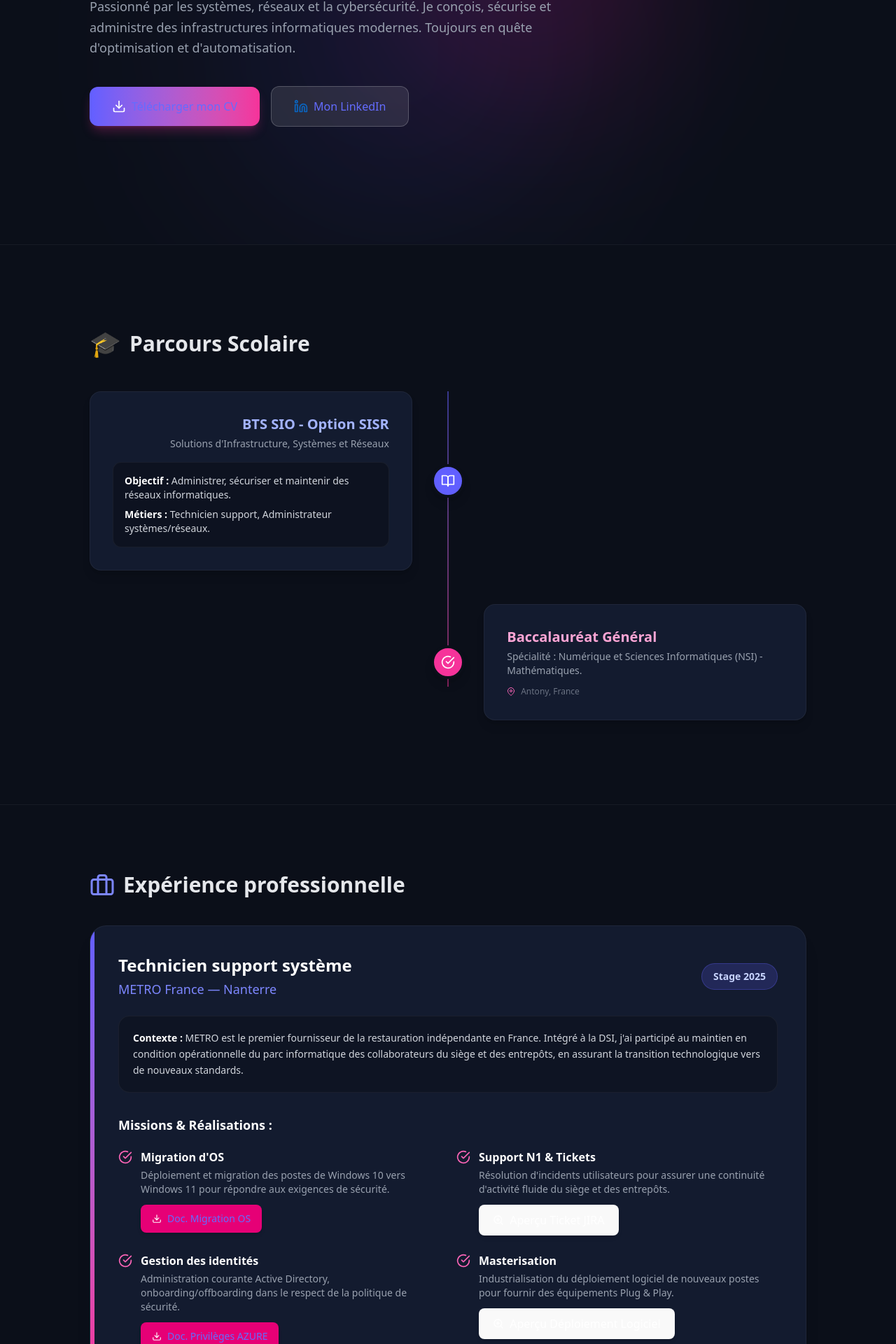
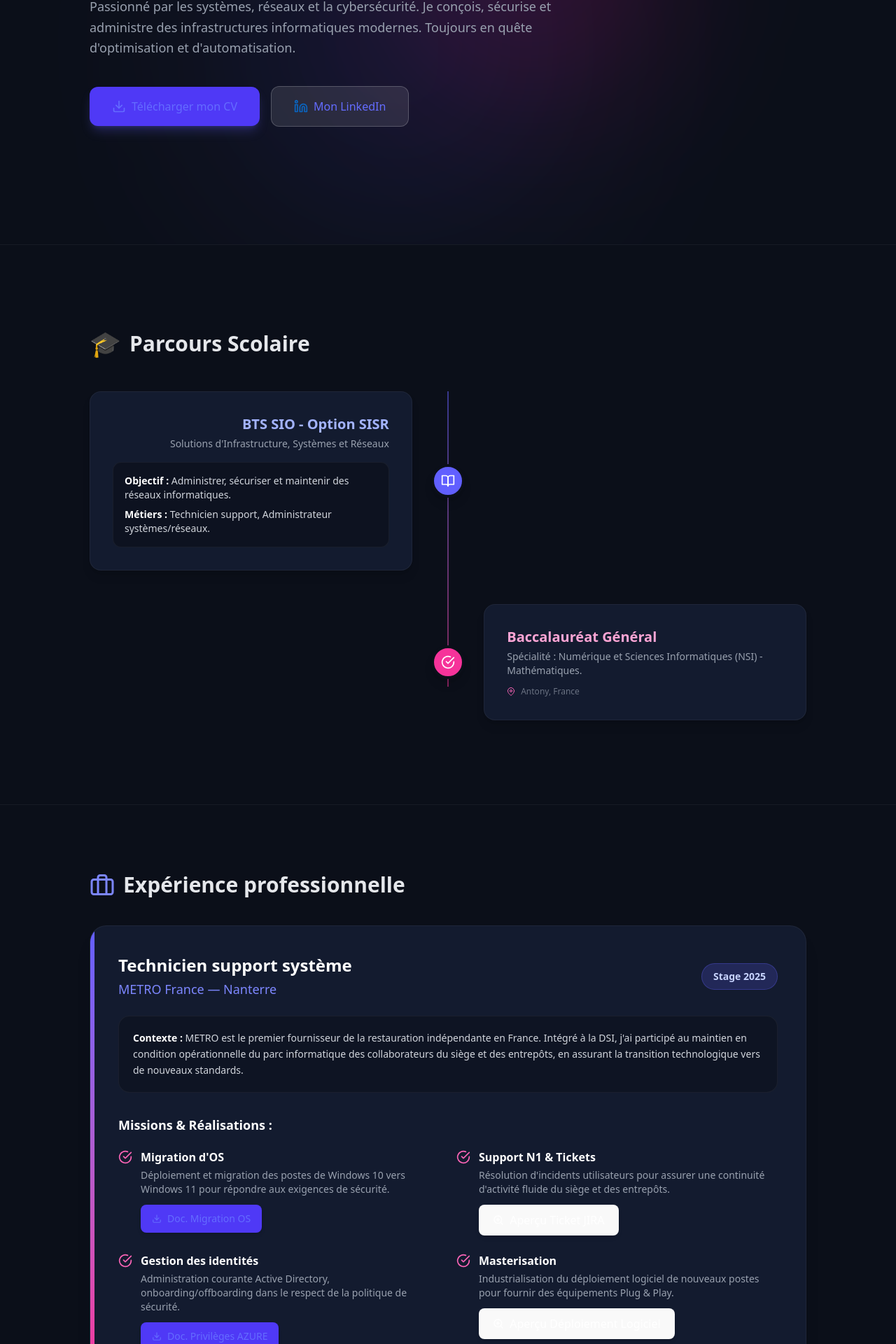
Before and after one commit to maminiainarxft/portfolio-maminiaina, a React (Vite) app: page / in a window 1280 px wide. Shown: the part 451-2371 px from the top of the page at 70% size. Built offline with nearby package versions, Linux system fonts and the light colour scheme.

Commit message:
color changes

```diff
--- a/src/App.jsx
+++ b/src/App.jsx
@@ -257,9 +257,9 @@ export default function Portfolio() {
             <div className="mt-10 flex flex-wrap gap-4 items-center">
               <a
                 href="./RAFETRAHARIVONY-Maminiaina-Landry.pdf" download="RAFETRAHARIVONY-Maminiaina-Landry.pdf"
-                className="inline-flex items-center gap-2 px-8 py-4 rounded-xl bg-gradient-to-r from-indigo-500 to-pink-500 text-white font-bold shadow-lg shadow-pink-500/25 hover:shadow-pink-500/40 hover:-translate-y-1 transition-all duration-300"
+                className="inline-flex items-center gap-2 px-8 py-4 rounded-xl bg-indigo-600 hover:bg-indigo-500 text-white font-bold shadow-lg shadow-indigo-500/25 hover:shadow-indigo-500/40 hover:-translate-y-1 transition-all duration-300"
               >
-                <FiDownload className="text-white text-xl" /> Télécharger mon CV
+                <FiDownload className="text-xl" /> Télécharger mon CV
               </a>
               <a
                 href={CV.linkedin} target="_blank" rel="noreferrer"
@@ -356,8 +356,8 @@ export default function Portfolio() {
                         <p className="text-sm text-gray-400">Déploiement et migration des postes de Windows 10 vers Windows 11 pour répondre aux exigences de sécurité.</p>
                       </div>
                     </div>
-                    <a href="./Documentation_Migration_OS.pdf" download className="ml-8 inline-flex items-center gap-2 text-sm font-bold bg-pink-600 hover:bg-pink-500 text-white px-4 py-2.5 rounded-lg transition-colors shadow-md w-fit">
-                      <FiDownload className="text-white" /> Doc. Migration OS
+                    <a href="./Documentation_Migration_OS.pdf" download className="ml-8 inline-flex items-center gap-2 text-sm font-bold bg-indigo-600 hover:bg-indigo-500 text-white px-4 py-2.5 rounded-lg transition-colors shadow-md w-fit">
+                      <FiDownload /> Doc. Migration OS
                     </a>
                   </div>
 
@@ -370,8 +370,8 @@ export default function Portfolio() {
                         <p className="text-sm text-gray-400">Résolution d'incidents utilisateurs pour assurer une continuité d'activité fluide du siège et des entrepôts.</p>
                       </div>
                     </div>
-                    <button onClick={() => setZoomedImage('./Exemple ticket JIRA.png')} className="ml-8 inline-flex items-center gap-2 text-sm font-bold bg-pink-600 hover:bg-pink-500 text-white px-4 py-2.5 rounded-lg transition-colors shadow-md w-fit">
-                      <FiZoomIn className="text-white" /> Aperçu Ticket JIRA
+                    <button onClick={() => setZoomedImage('./Exemple ticket JIRA.png')} className="ml-8 inline-flex items-center gap-2 text-sm font-bold bg-indigo-600 hover:bg-indigo-500 text-white px-4 py-2.5 rounded-lg transition-colors shadow-md w-fit">
+                      <FiZoomIn /> Aperçu Ticket JIRA
                     </button>
                   </div>
 
@@ -384,8 +384,8 @@ export default function Portfolio() {
                         <p className="text-sm text-gray-400">Administration courante Active Directory, onboarding/offboarding dans le respect de la politique de sécurité.</p>
                       </div>
                     </div>
-                    <a href="./Gestion de privilège AZURE.pdf" download className="ml-8 inline-flex items-center gap-2 text-sm font-bold bg-pink-600 hover:bg-pink-500 text-white px-4 py-2.5 rounded-lg transition-colors shadow-md w-fit">
-                      <FiDownload className="text-white" /> Doc. Privilèges AZURE
+                    <a href="./Gestion de privilège AZURE.pdf" download className="ml-8 inline-flex items-center gap-2 text-sm font-bold bg-indigo-600 hover:bg-indigo-500 text-white px-4 py-2.5 rounded-lg transition-colors shadow-md w-fit">
+                      <FiDownload /> Doc. Privilèges AZURE
                     </a>
                   </div>
 
@@ -398,8 +398,8 @@ export default function Portfolio() {
                         <p className="text-sm text-gray-400">Industrialisation du déploiement logiciel de nouveaux postes pour fournir des équipements Plug & Play.</p>
                       </div>
                     </div>
-                    <button onClick={() => setZoomedImage('./Deploiement de software.png')} className="ml-8 inline-flex items-center gap-2 text-sm font-bold bg-pink-600 hover:bg-pink-500 text-white px-4 py-2.5 rounded-lg transition-colors shadow-md w-fit">
-                      <FiZoomIn className="text-white" /> Aperçu Déploiement Logiciel
+                    <button onClick={() => setZoomedImage('./Deploiement de software.png')} className="ml-8 inline-flex items-center gap-2 text-sm font-bold bg-indigo-600 hover:bg-indigo-500 text-white px-4 py-2.5 rounded-lg transition-colors shadow-md w-fit">
+                      <FiZoomIn /> Aperçu Déploiement Logiciel
                     </button>
                   </div>
 
@@ -431,8 +431,8 @@ export default function Portfolio() {
                     <p className="text-sm text-gray-400">Résolution rapide des incidents rencontrés par les utilisateurs de l'association.</p>
                   </div>
                 </div>
-                <button onClick={() => setZoomedImage('./Ticket ANATOMS.jpg')} className="ml-8 inline-flex items-center gap-2 text-sm font-bold bg-pink-600 hover:bg-pink-500 text-white px-4 py-2.5 rounded-lg transition-colors shadow-md w-fit">
-                  <FiZoomIn className="text-white" /> Aperçu Ticket ANATOM'S
+                <button onClick={() => setZoomedImage('./Ticket ANATOMS.jpg')} className="ml-8 inline-flex items-center gap-2 text-sm font-bold bg-indigo-600 hover:bg-indigo-500 text-white px-4 py-2.5 rounded-lg transition-colors shadow-md w-fit">
+                  <FiZoomIn /> Aperçu Ticket ANATOM'S
                 </button>
               </div>
             </div>
@@ -529,10 +529,10 @@ export default function Portfolio() {
 
                 <div className="flex flex-wrap gap-4">
                   <a href="./Tableau de synthese E4.pdf" download className="inline-flex items-center gap-2 px-6 py-3 rounded-xl bg-indigo-600 hover:bg-indigo-500 text-white font-bold shadow-lg shadow-indigo-600/30 hover:shadow-indigo-600/50 hover:-translate-y-1 transition-all">
-                    <FiDownload className="text-white text-xl" /> Télécharger E4
+                    <FiDownload className="text-xl" /> Télécharger E4
                   </a>
-                  <button onClick={() => setZoomedImage('./apercu_e4.jpg')} className="inline-flex items-center gap-2 px-6 py-3 rounded-xl bg-pink-600 hover:bg-pink-500 text-white font-bold shadow-lg hover:-translate-y-1 transition-all">
-                    <FiZoomIn className="text-white text-xl" /> Aperçu direct E4
+                  <button onClick={() => setZoomedImage('./apercu_e4.jpg')} className="inline-flex items-center gap-2 px-6 py-3 rounded-xl bg-indigo-600 hover:bg-indigo-500 text-white font-bold shadow-lg hover:-translate-y-1 transition-all">
+                    <FiZoomIn className="text-xl" /> Aperçu direct E4
                   </button>
                 </div>
               </div>
```
